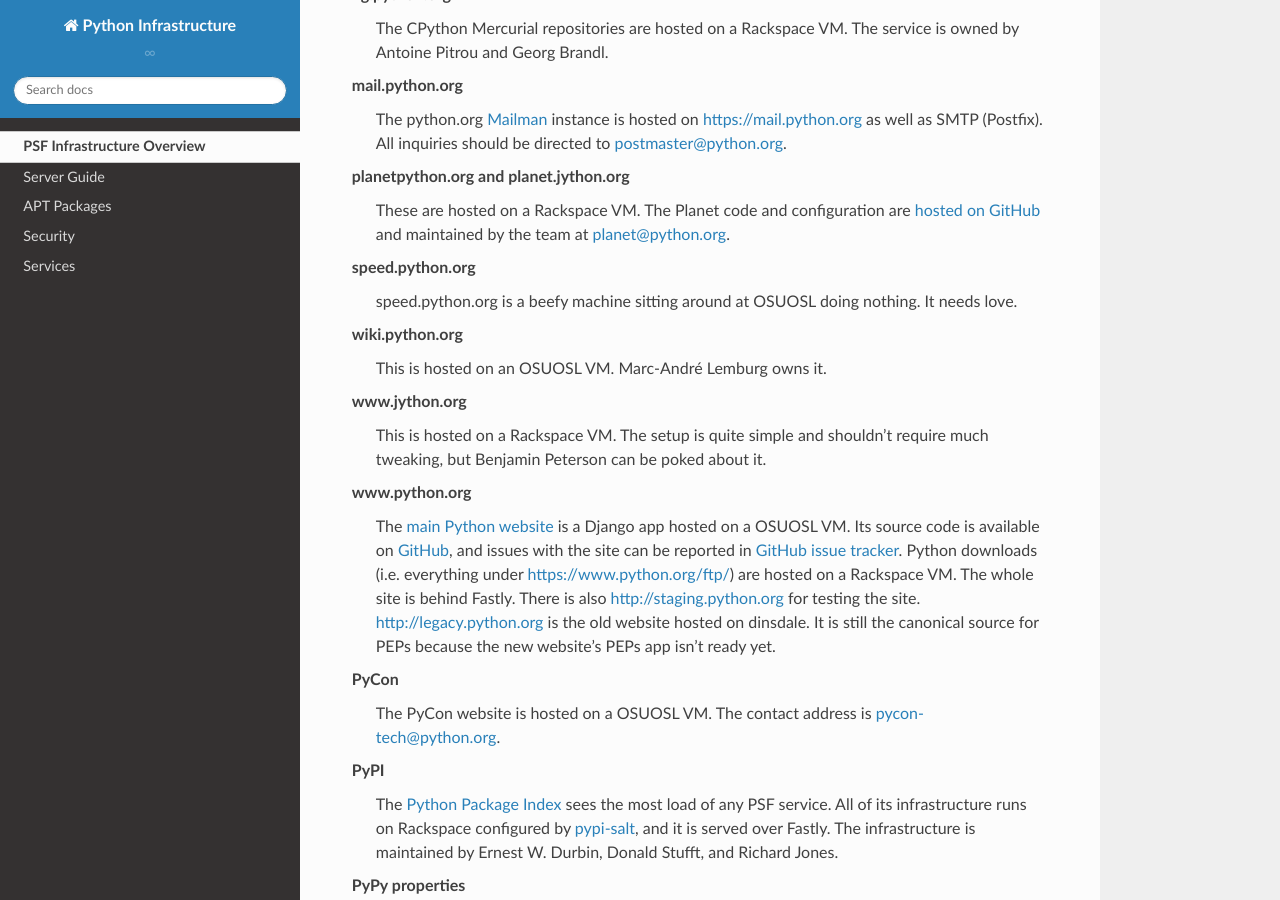
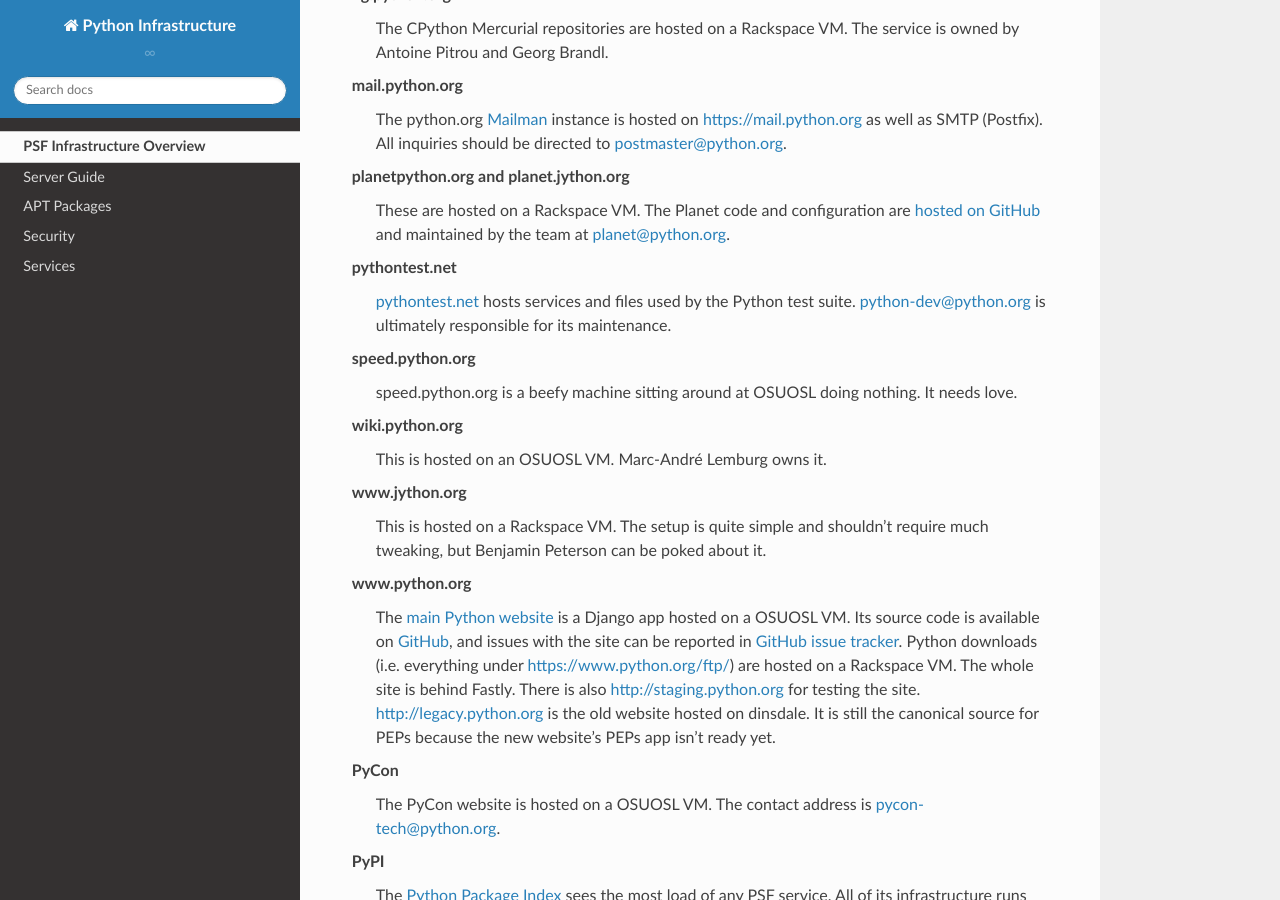
Before and after one commit to python/psf-salt, a Sphinx documentation site: the page built from docs/overview.rst, in a window 1280 px wide and 900 px high, scrolled down 2001 px. Built offline with Sphinx 7.4.7 and the Read the Docs theme 2.0.0, drawn with Linux system fonts in a browser that asks for light colours.

Commit message:
add pythontest.net

```diff
--- a/docs/overview.rst
+++ b/docs/overview.rst
@@ -110,6 +110,11 @@
    `hosted on GitHub <https://github.com/python/planet>`_ and maintained by the
    team at planet@python.org.
 
+pythontest.net
+   `pythontest.net <www.pythontest.net>`_ hosts services and files used by the
+   Python test suite. python-dev@python.org is ultimately responsible for its
+   maintenance.
+
 speed.python.org
    speed.python.org is a beefy machine sitting around at OSUOSL doing
    nothing. It needs love.
```
